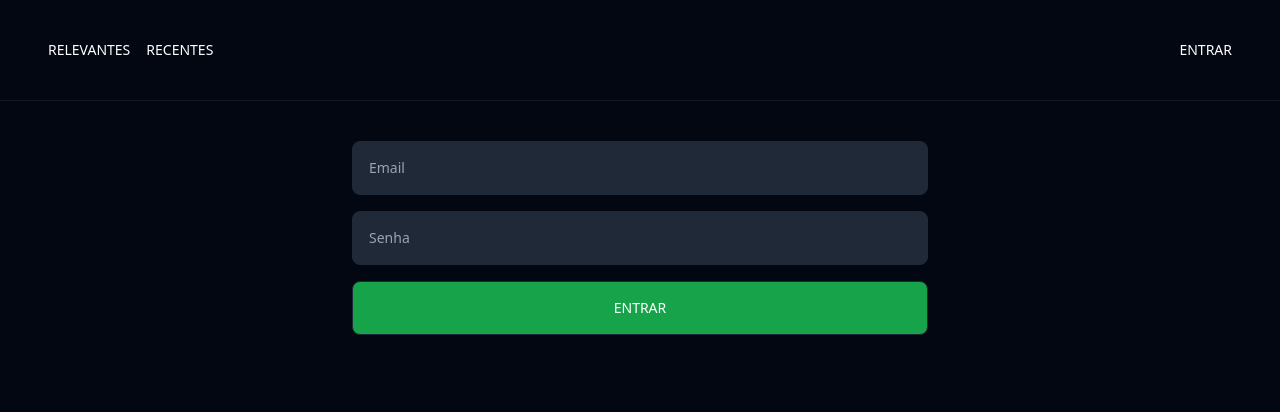
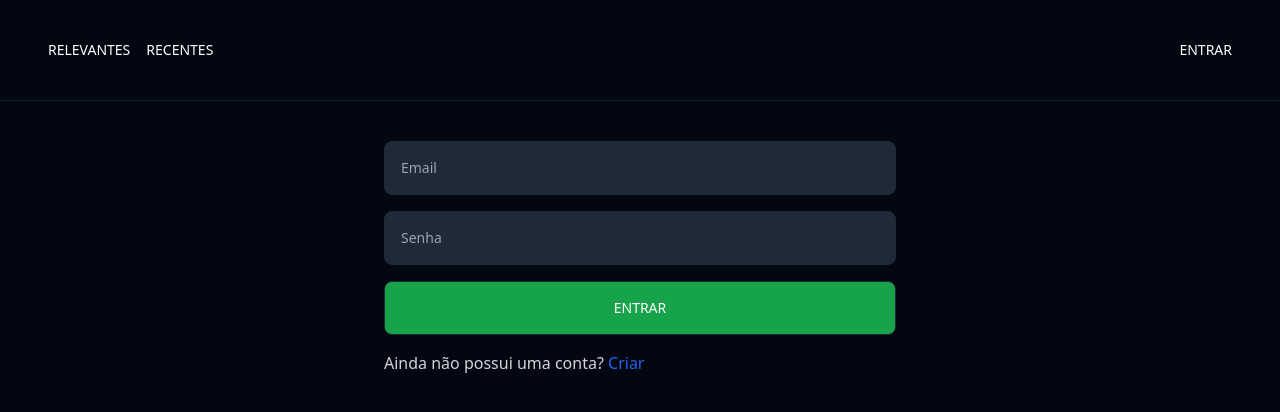
Before and after one commit to franklinST-05/my-tabnews.web, a Next.js app: page /signin in a window 1280 px wide. Shown: the top 412 px of the page. Built offline with nearby package versions, Linux system fonts and the light colour scheme.

Commit message:
feat: simple page signin

```diff
--- a/src/pages/signin/index.tsx
+++ b/src/pages/signin/index.tsx
@@ -1,14 +1,16 @@
+import React from 'react';
 import Button from '@/components/Button';
 import Input from '@/components/Input';
-import React from 'react';
+import QuestionLink from '@/components/QuestionLink';
 
 const SigninPage: React.FC = () => {
     return (
         <main>
-            <form className="w-full max-w-xl mt-10 mx-auto space-y-4">
+            <form className="w-full max-w-lg mt-10 mx-auto space-y-4">
                 <Input type="email" placeholder="Email"/>
                 <Input type="password" placeholder="Senha"/>
                 <Button>Entrar</Button>
+                <QuestionLink href="/signup" question="Ainda não possui uma conta?">Criar</QuestionLink>
             </form>
         </main>
     );
```
